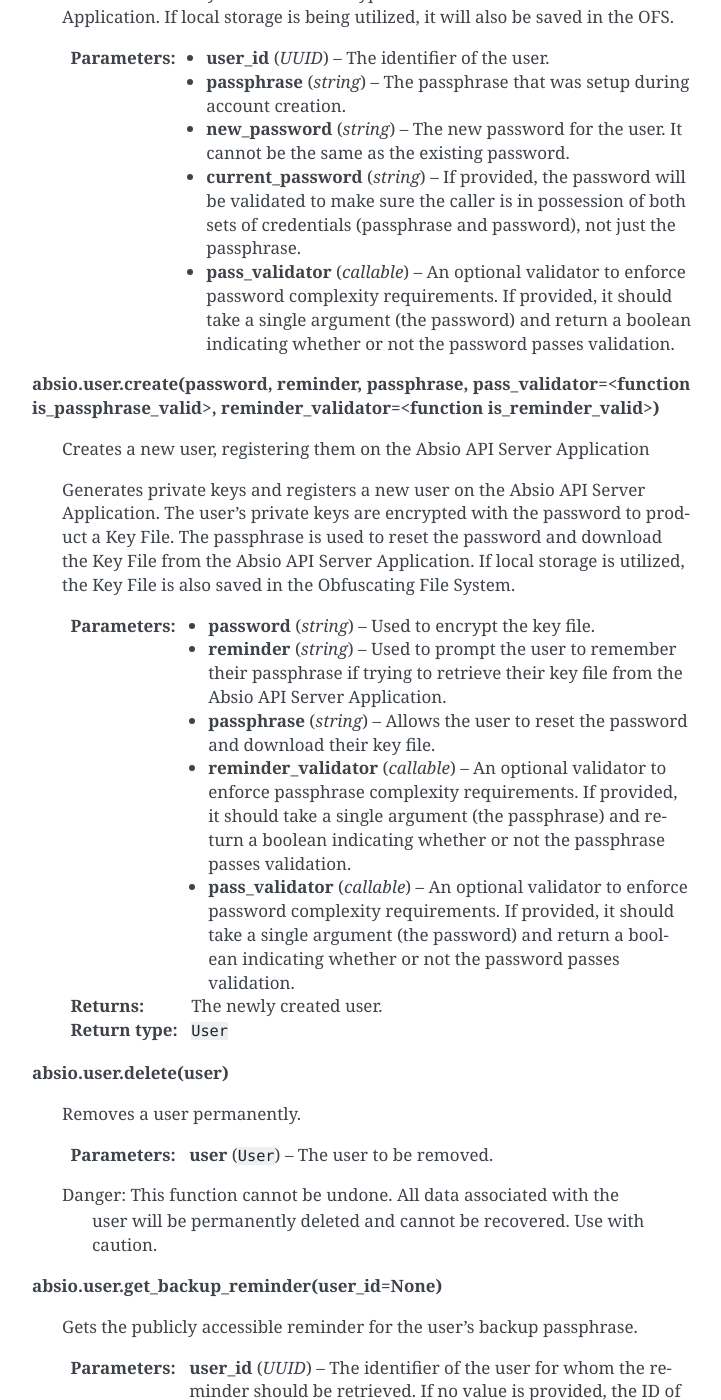
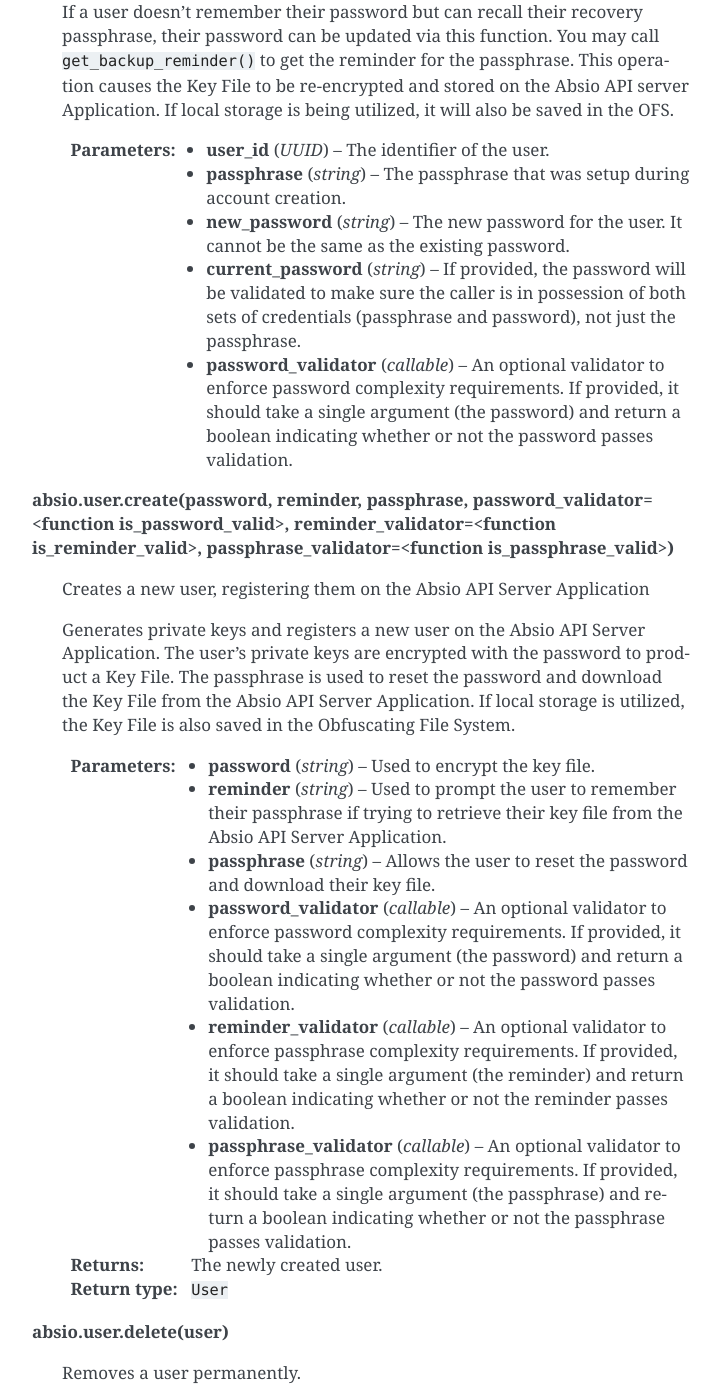
Before and after one commit to Absio/python-absio-secured-container, a Sphinx documentation site: the page built from docs/api.rst, in a window 1280 px wide and 1400 px high, scrolled down 10924 px. Shown: the whole window, without its empty margins (388-1109 px from the left). Built offline with Sphinx 7.4.7, drawn with Linux system fonts in a browser that asks for light colours; some of the changed text lies outside the part shown.

```diff
--- a/docs/api.rst
+++ b/docs/api.rst
@@ -302,9 +298,15 @@ action=None, starting_event_id=None)**
    :Parameters:
       * **container_id** (*UUID*) – The ID of the container to update.
 
-      * **access** (*dict*) – The access granted to the container.  If
-        not specified, the currently defined access will be left
-        unchanged.
+      * **access** (*dict**, **list*) – Details about with whom the
+        container is shared and what permissions they have. If not
+        provided, the container will only be accessible to the
+        creator.  If ``access`` is a dict, the keys need to be user
+        IDs and the values are ``Access`` instances for that user.
+        Finally, ``access`` can be provided as a list of user IDs.
+        Default access will be granted for each user ID.  If
+        ``access`` is specified, then the updatee must explicitly be
+        included if they should have access.
 
       * **content** (*bytes*) – New content to be encrypted.
 
@@ -313,6 +315,8 @@ action=None, starting_event_id=None)**
 
       * **type** (*string*) – A new string to categorize the container
         on the Absio API Server Application.
+
+   Note: This function is currently not implemented.
 
 **class absio.crypto.container.Access(user_id, permissions=None,
 expiration=None, key=None)**
@@ -591,7 +595,8 @@ passphrase_validator=<function is_passphrase_valid>)**
         validation.
 
 **absio.user.change_password(user_id, passphrase, new_password,
-current_password=None, pass_validator=<function is_password_valid>)**
+current_password=None, password_validator=<function
+is_password_valid>)**
 
    Changes a user’s password to the new value.
 
@@ -616,15 +621,16 @@ current_password=None, pass_validator=<function is_password_valid>)**
         both sets of credentials (passphrase and password), not just
         the passphrase.
 
-      * **pass_validator** (*callable*) – An optional validator to
-        enforce password complexity requirements.  If provided, it
+      * **password_validator** (*callable*) – An optional validator to
+        enforce password complexity requirements. If provided, it
         should take a single argument (the password) and return a
         boolean indicating whether or not the password passes
         validation.
 
 **absio.user.create(password, reminder, passphrase,
-pass_validator=<function is_passphrase_valid>,
-reminder_validator=<function is_reminder_valid>)**
+password_validator=<function is_password_valid>,
+reminder_validator=<function is_reminder_valid>,
+passphrase_validator=<function is_passphrase_valid>)**
 
    Creates a new user, registering them on the Absio API Server
    Application
@@ -646,16 +652,22 @@ reminder_validator=<function is_reminder_valid>)**
       * **passphrase** (*string*) – Allows the user to reset the
         password and download their key file.
 
+      * **password_validator** (*callable*) – An optional validator to
+        enforce password complexity requirements. If provided, it
+        should take a single argument (the password) and return a
+        boolean indicating whether or not the password passes
+        validation.
+
       * **reminder_validator** (*callable*) – An optional validator to
         enforce passphrase complexity requirements. If provided, it
-        should take a single argument (the passphrase) and return a
-        boolean indicating whether or not the passphrase passes
+        should take a single argument (the reminder) and return a
+        boolean indicating whether or not the reminder passes
         validation.
 
-      * **pass_validator** (*callable*) – An optional validator to
-        enforce password complexity requirements.  If provided, it
-        should take a single argument (the password) and return a
-        boolean indicating whether or not the password passes
+      * **passphrase_validator** (*callable*) – An optional validator
+        to enforce passphrase complexity requirements.  If provided,
+        it should take a single argument (the passphrase) and return a
+        boolean indicating whether or not the passphrase passes
         validation.
 
    :Returns:
```
Also changed, not shown: other parts of docs/api.rst (+2 -6 lines).
